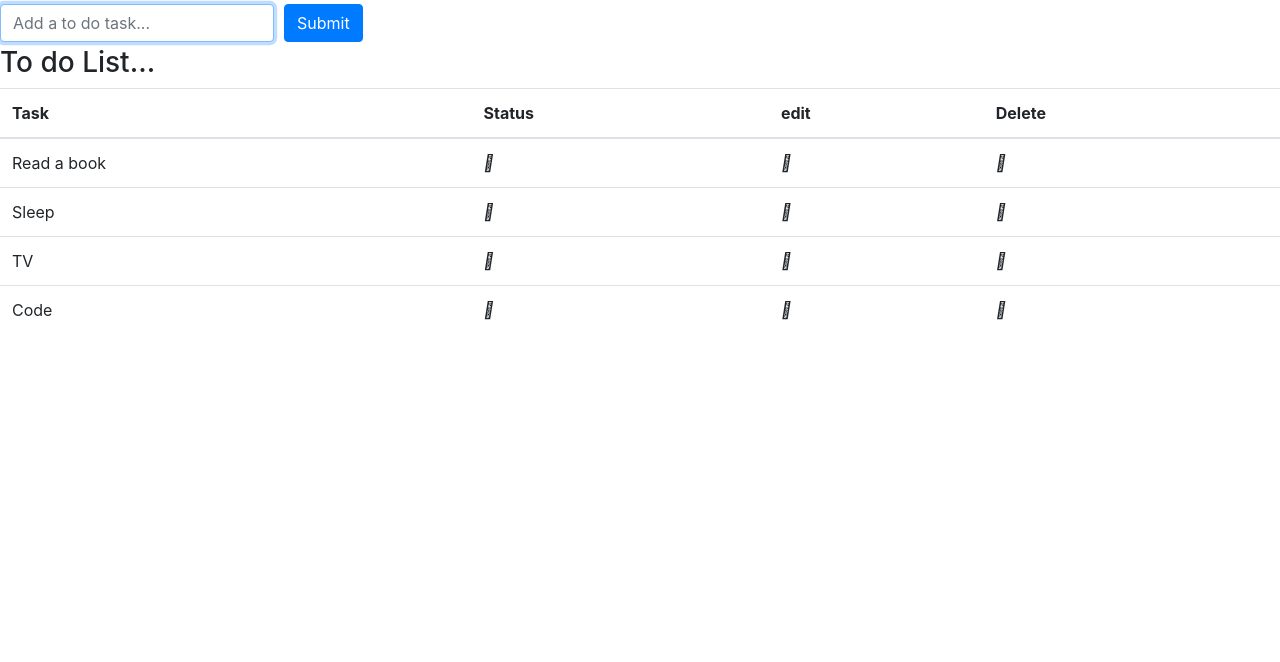
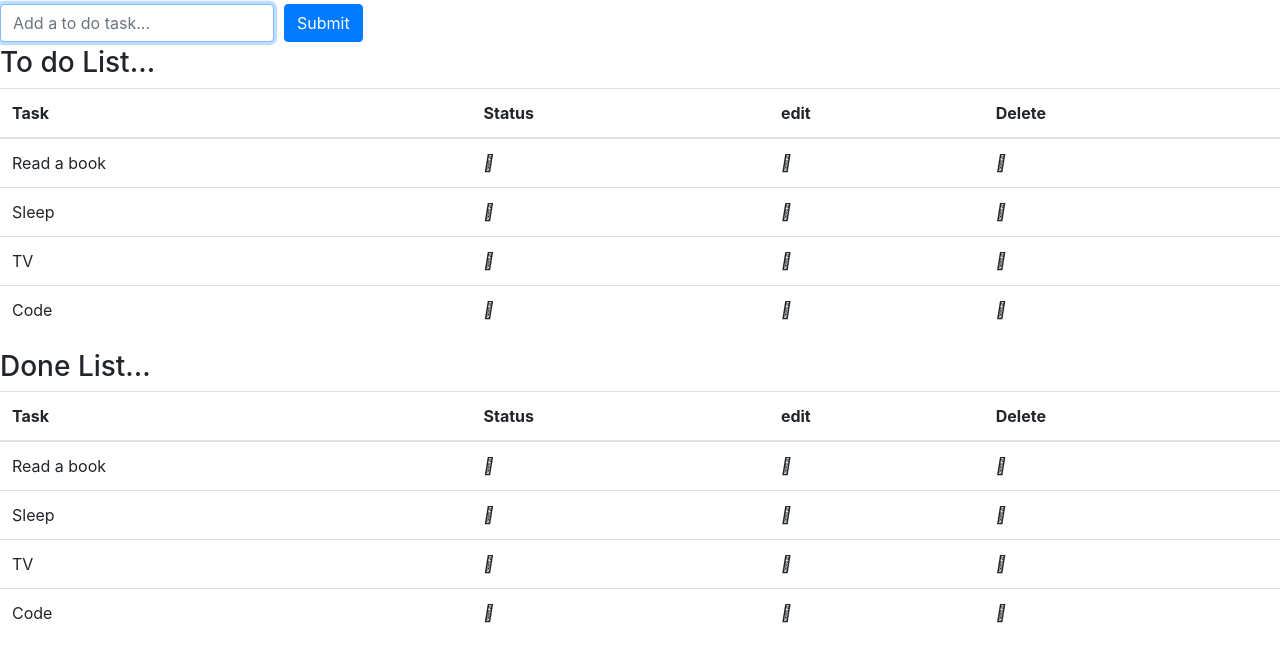
Before and after one commit to edumarg/react-planner-app, a React (Create React App) app: page / in a window 1280 px wide. Shown: the top 662 px of the page. Built offline with nearby package versions, Linux system fonts and the light colour scheme.

Commit message:
Finished building done list framework

```diff
--- a/src/App.js
+++ b/src/App.js
@@ -2,12 +2,14 @@ import React from "react";
 import "./App.css";
 import AddBar from "./components/addBar";
 import ToDoList from "./components/toDoList";
+import DoneList from "./components/DoneList";
 
 function App() {
   return (
     <React.Fragment>
       <AddBar> </AddBar>
       <ToDoList></ToDoList>
+      <DoneList></DoneList>
     </React.Fragment>
   );
 }
--- a/src/components/DoneList.jsx
+++ b/src/components/DoneList.jsx
@@ -0,0 +1,44 @@
+import React, { Component } from "react";
+const mockList = ["Read a book", "Sleep", "TV", "Code"];
+class DoneList extends Component {
+  constructor(props) {
+    super(props);
+    this.state = { todoList: mockList };
+  }
+  render() {
+    return (
+      <React.Fragment>
+        <h3>Done List...</h3>
+        <table className="table table-hover">
+          <thead>
+            <tr>
+              <th>Task</th>
+              <th>Status</th>
+              <th>edit</th>
+              <th>Delete</th>
+            </tr>
+          </thead>
+          <tbody>
+            {this.state.todoList.map((task) => (
+              <tr key={task}>
+                <td>{task}</td>
+                <td>
+                  <i class="far fa-check-square"></i>
+                </td>
+                {/* for solid check square change far to fas */}
+                <td>
+                  <i class="fas fa-edit"></i>
+                </td>
+                <td>
+                  <i class="fas fa-trash"></i>
+                </td>
+              </tr>
+            ))}
+          </tbody>
+        </table>
+      </React.Fragment>
+    );
+  }
+}
+
+export default DoneList;
```
